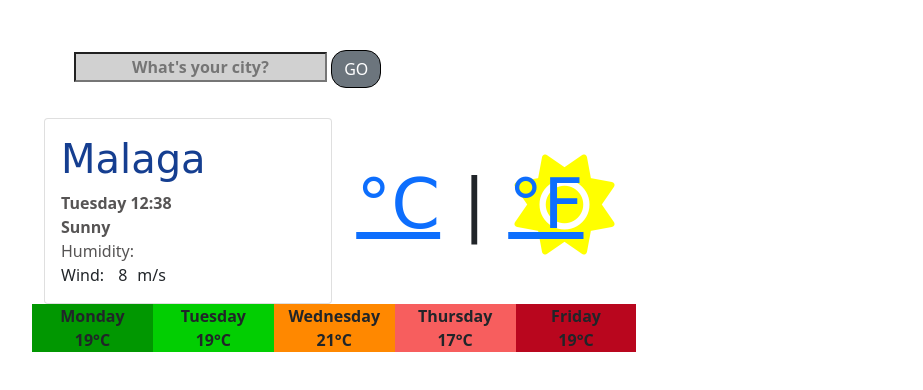
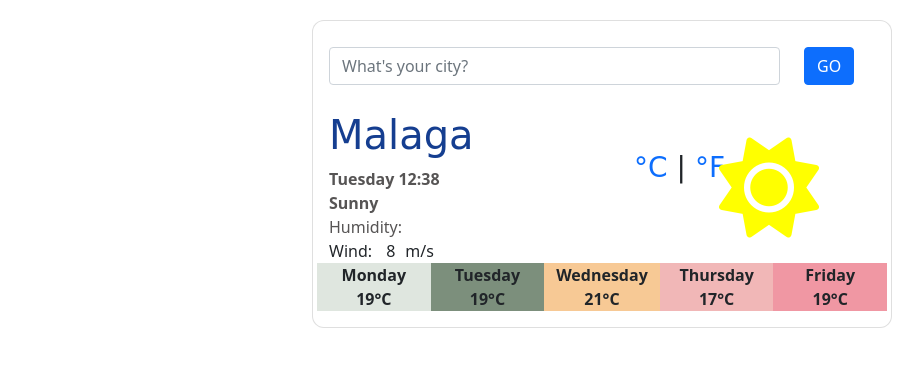
Before and after one commit to gosiast/finalProject, a plain HTML site: page index.html in a window 1280 px wide. Shown: the whole page, without its empty margins (38-961 px from the left). Drawn offline with nearby package versions, Linux system fonts and the light colour scheme; no server answers; a web font is replaced by a local one.

Commit message:
Fix the markup for my lovely weather app

```diff
--- a/index.html
+++ b/index.html
@@ -25,78 +25,82 @@
     <title>Weather App</title>
   </head>
   <body>
-    <div class="container">
-      <div class="weather app">
+    <div class="weather-app">
+      <div class="card">
+        <div class="card-body">
+          <div class="row">
             <form id="search-form">
+              <div class="row">
+                <div class="col-10">
+                  <div class="mb-3">
                     <input
                       type="text"
+                      class="form-control"
+                      id="city-input"
+                      aria-describedby="emailHelp"
                       placeholder="What's your city?"
-            class="your-city"
-            id="city-input"
                     />
+                  </div>
+                </div>
+                <div class="col-2">
                   <button
                     id="current-location-button"
                     type="button"
-            class="btn btn-secondary"
+                    class="btn btn-primary"
                   >
                     GO
                   </button>
+                </div>
+              </div>
             </form>
-        <div class="row columns">
-          <div class="col-5">
-            <div class="card" style="width: 18rem">
-              <div class="card-body">
-                <h1 id="city">
+          </div>
+          <div class="row">
+            <div class="col-4">
+              <h1 class="card-title" id="city">
                 Malaga<span class="badge badge-secondary"></span>
               </h1>
               <div class="date" id="date-and-time"></div>
               <div class="current-weather" id="description">Sunny</div>
-                <div class="humidity">
-                  Humidity: <span id="humidity"></span>
-                </div>
+              <div class="humidity">Humidity: <span id="humidity"></span></div>
               <div class="wind">Wind: <span id="wind">8</span>m/s</div>
             </div>
+            <div class="col-8">
+              <div class="row">
+                <div class="col-6">
+                  <div class="current-temperature" id="current-temperature">
+                    <a href="#" id="celsius-link">°C</a> |
+                    <a href="#" id="fahrenheit-link">°F</a>
                   </div>
                 </div>
-          <div class="col-5">
-            <div class="clearflix">
-              <span class="current-weather-icon float-right">
+                <div class="col-6">
+                  <span class="current-weather-icon">
                     <i class="fas fa-sun sun-icon"></i>
-              </span>
-              <span>
-                <div class="col-5">
-                  <div class="float-left">
-                    <span class="current-temperature" id="current-temperature">
-                      <a href="#" id="celsius-link">°C</a> |
-                      <a href="#" id="fahrenheit-link">°F</a>
-                    </span>
-                  </div>
-                </div>
                   </span>
                 </div>
               </div>
             </div>
+          </div>
           <div class="row">
-          <div class="col-2 Monday">
+            <div class="col day Monday">
               Monday <br />
               19°C
             </div>
-          <div class="col-2 Tuesday">
+            <div class="col day Tuesday">
               Tuesday
               <br />
               19°C
             </div>
-          <div class="col-2 Wednesday">
+            <div class="col day Wednesday">
               Wednesday
               <br />
               21°C
             </div>
-          <div class="col-2 Thursday">
+            <div class="col day Thursday">
               Thursday
               <br />
               17°C
             </div>
-          <div class="col-2 Friday">
+            <div class="col day Friday">
               Friday
               <br />
               19°C
@@ -104,6 +108,8 @@
           </div>
         </div>
       </div>
+    </div>
+
     <script src="src/index.js"></script>
   </body>
 </html>
--- a/src/styles.css
+++ b/src/styles.css
@@ -1,22 +1,19 @@
-.container {
-  margin: 10px;
+/* Weater app wrapper*/
+
+.weather-app {
+  width: 600px;
+  margin: 10px auto;
   padding: 10px;
-  height: 100;
 }
 
+.weather-app .card {
+  border-radius: 12px;
+}
+
+/* Weater app wrapper*/
+
 form {
-  margin: 20px;
   padding: 10px;
-}
-.your-city {
-  border-radius: 0px;
-  text-align: center;
-  background-color: rgb(209, 209, 209);
-  font-weight: bold;
-}
-.btn.btn-secondary {
-  border-radius: 15px;
-  border-color: black;
 }
 
 h1 {
@@ -38,57 +35,39 @@ h1 {
 .current-weather-icon {
   font-size: 100px;
   color: yellow;
-  top: right;
-  text-align: center;
-  display: block;
-  border-color: black;
-  float: right;
-  padding: 25, 25px, 25px, 0;
 }
 .current-temperature {
-  position: fixed;
-  top: right;
-  font-size: 70px;
-  float: right;
+  white-space: nowrap;
+  text-align: right;
+  margin: 36px -40px 0 0;
+  font-size: 28px;
   font-family: "Merienda One", cursive;
-  width: 300px;
-  padding: 25, 25px, 25px, 0;
+}
+
+.current-temperature a {
   text-decoration: none;
-  margin-left: 10px;
 }
+
 span {
   margin: 10px;
 }
 
-div.row {
-  width: 65%;
-}
-div.col-2.Monday {
-  background-color: rgb(1, 151, 1);
+.day {
   text-align: center;
   font-weight: bold;
 }
-div.col-2.Tuesday {
-  background-color: rgb(2, 206, 2);
-  text-align: center;
-  font-weight: bold;
+.Monday {
+  background-color: rgb(223, 230, 223);
 }
-div.col-2.Wednesday {
-  background-color: rgb(255, 136, 0);
-  text-align: center;
-  font-weight: bold;
+.Tuesday {
+  background-color: rgb(124, 143, 124);
 }
-div.col-2.Thursday {
-  background-color: rgb(247, 94, 94);
-  text-align: center;
-  font-weight: bold;
+.Wednesday {
+  background-color: rgb(247, 201, 149);
 }
-div.col-2.Friday {
-  background-color: rgb(185, 6, 30);
-  text-align: center;
-  font-weight: bold;
+.Thursday {
+  background-color: rgb(241, 183, 183);
 }
-
-.weather-app {
-  border: 1px solid #dadde1;
+.Friday {
+  background-color: rgb(240, 151, 163);
 }
```
Lines whose indentation alone changed are shown as unchanged.
